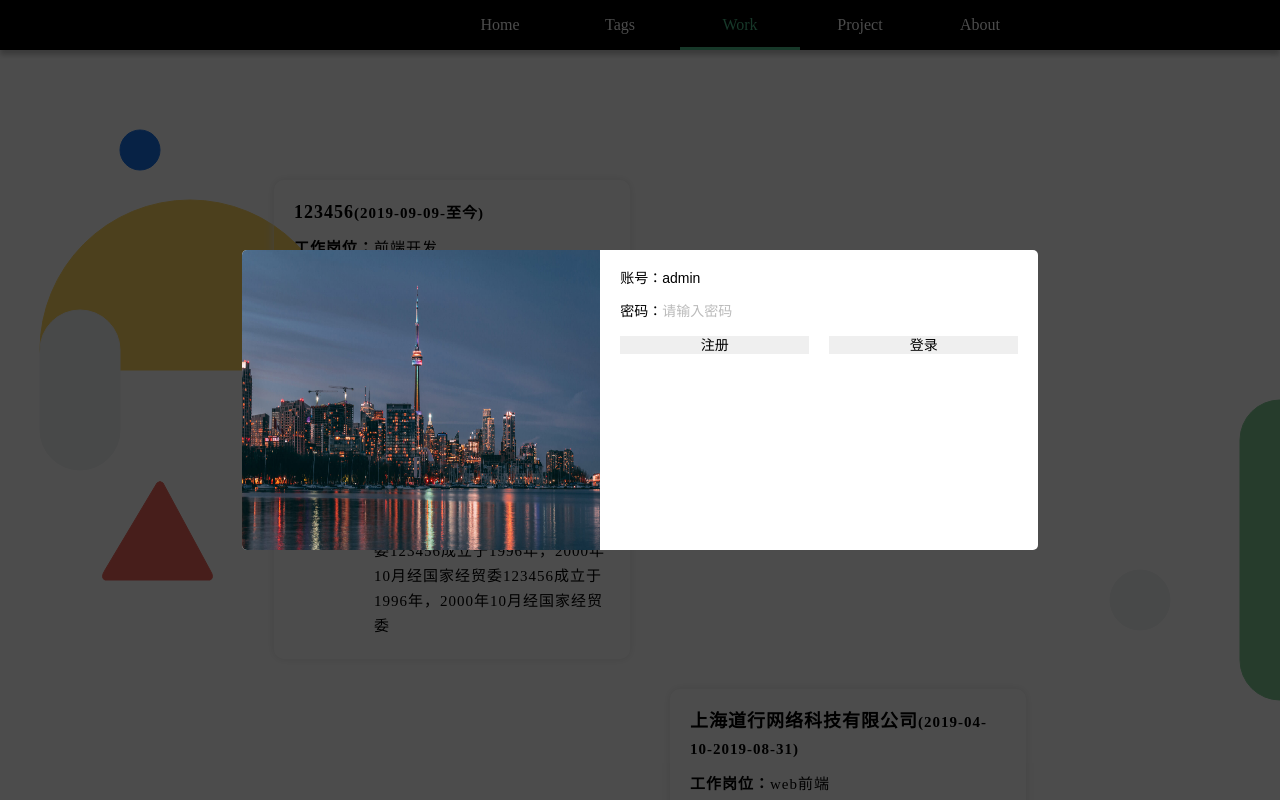
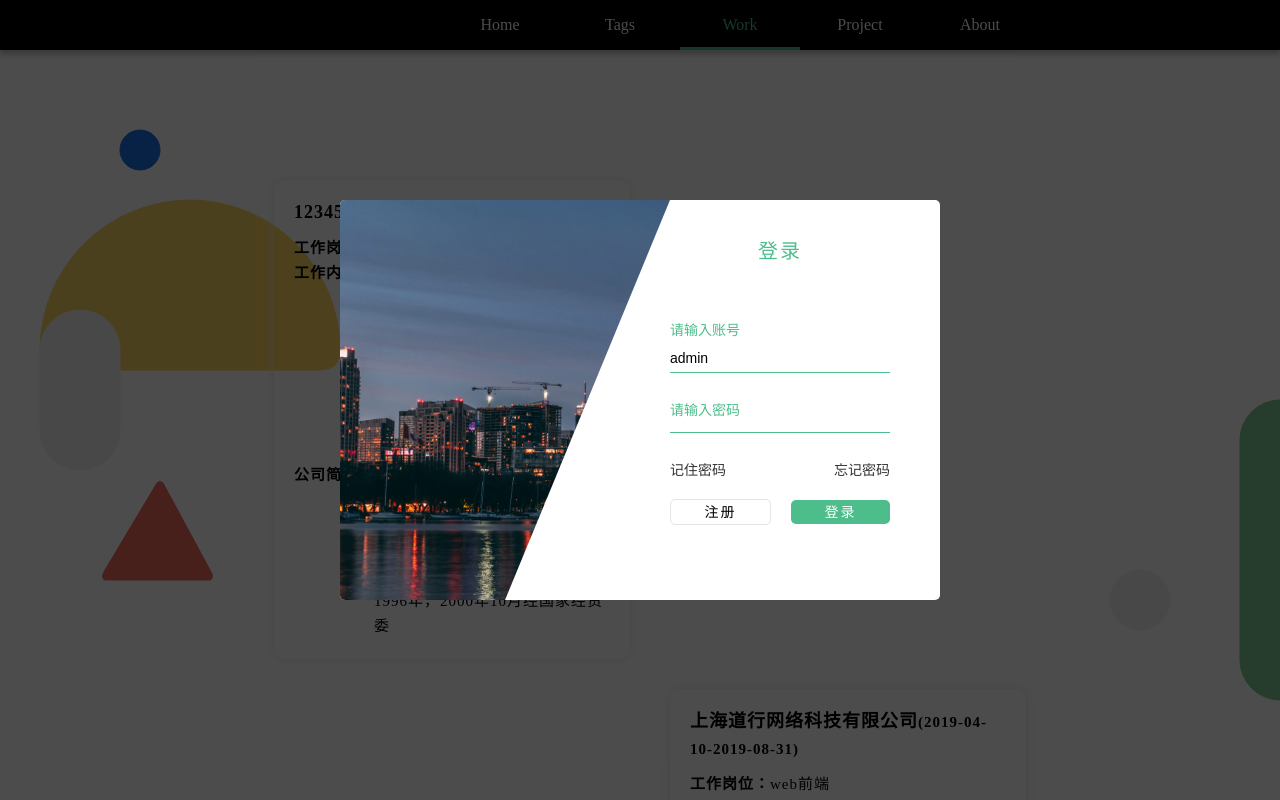
Before and after one commit to yxrRecord/set_sail, a Vue app: page /blog/work in a window 1280 px wide. Built offline with nearby package versions, Linux system fonts and the light colour scheme; a small style sheet from the web is missing; a web font is replaced by a local one.

Commit message:
feat: login

```diff
--- a/src/assets/style/common.scss
+++ b/src/assets/style/common.scss
@@ -1,6 +1,6 @@
 @font-face {
   font-family: "qianduKaiTI";
-  src: url('../font/qianduKaiTi.ttf');
+  src: url("../font/qianduKaiTi.ttf");
 }
 
 * {
@@ -42,7 +42,7 @@ body {
   /* 滑块 */
   width: 0px;
   border-radius: 5px;
-  background: #CBCBCB;
+  background: #cbcbcb;
 }
 
 ::-webkit-scrollbar-thumb:hover {
@@ -76,7 +76,7 @@ body {
 }
 
 input:focus {
-  outline: none
+  outline: none;
 }
 
 .underline {
@@ -89,53 +89,58 @@ input:focus {
 }
 
 .backgroundLight {
-  background-color: #BFBFBF !important;
+  background-color: #bfbfbf !important;
 
-  &:hover, &:focus {
-    background-color: #BFBFBF;
+  &:hover,
+  &:focus {
+    background-color: #bfbfbf;
   }
 }
 
 .backgroundOrange {
-  background-color: #FFB03F;
+  background-color: #ffb03f;
 
-  &:hover, &:focus {
-    background-color: #FFB03F;
+  &:hover,
+  &:focus {
+    background-color: #ffb03f;
   }
 }
 
 .backgroundRed {
-  background-color: #FF4C4C;
+  background-color: #ff4c4c;
 
-  &:hover, &:focus {
-    background-color: #FF4C4C;
+  &:hover,
+  &:focus {
+    background-color: #ff4c4c;
   }
 }
 
 .backgroundBlue {
-  background-color: #15A7E6;
+  background-color: #15a7e6;
 
-  &:hover, &:focus {
-    background-color: #15A7E6;
+  &:hover,
+  &:focus {
+    background-color: #15a7e6;
   }
 }
 
 .backgroundGreen {
-  background-color: #63B632;
+  background-color: #63b632;
 
-  &:hover, &:focus {
-    background-color: #63B632;
+  &:hover,
+  &:focus {
+    background-color: #63b632;
   }
 }
 
 .backgroundPurple {
-  background-color: #9D96F6;
+  background-color: #9d96f6;
 
-  &:hover, &:focus {
-    background-color: #9D96F6;
+  &:hover,
+  &:focus {
+    background-color: #9d96f6;
   }
 }
-
 
 //全局序列号样式
 .serialNum {
@@ -148,7 +153,7 @@ input:focus {
   text-align: center;
   border-radius: 60%;
   color: #fff;
-  background-color: $color-primary;
+  background-color: $primary-color;
 }
 
 //全局局部圆按钮->form
@@ -209,16 +214,15 @@ input:focus {
 }
 
 .pointer {
-  cursor: pointer
+  cursor: pointer;
 }
 
 .hover-blue {
   &:hover {
-    color: $color-primary !important;
+    color: $primary-color !important;
     text-decoration: underline;
     cursor: pointer;
   }
-
 }
 
 // 中划线
@@ -283,7 +287,6 @@ input:focus {
   opacity: 0;
   animation: landIn .5s ease-out both; */
 }
-
 
 @keyframes landIn2 {
   to {
--- /dev/null
+++ b/src/assets/style/mixin.scss
@@ -0,0 +1,5 @@
+@mixin flex($horizontal: flex-start, $vertical: center) {
+  display: flex;
+  justify-content: $horizontal;
+  align-items: $vertical;
+}
--- a/src/components/common/Layout.vue
+++ b/src/components/common/Layout.vue
@@ -131,7 +131,7 @@ const scrollToTop = (position: number) => {
     font-size: 30px;
     text-align: center;
     background: #fff;
-    color: $color-primary;
+    color: $primary-color;
     box-shadow: 0 0 10px #ccc;
   }
 }
--- a/src/components/others/Login.vue
+++ b/src/components/others/Login.vue
@@ -5,22 +5,54 @@
     :showModal="true"
     closeOnClickModal
   >
-    <div class="login-container">
-      <div class="login-left">
-        <img :src="loginBg" alt="login-bg" />
-      </div>
+    <div class="login-container" :class="loginModel">
+      <div class="login-left"></div>
       <div class="login-right">
+        <h1 class="login-title">{{ loginTitle[loginModel] }}</h1>
         <div class="login-form-item username">
-          <label for="name">账号：</label>
-          <input type="text" v-model="info.name" placeholder="请输入账号" />
+          <input type="text" v-model="info.name" required />
+          <label for="name">请输入账号</label>
+          <div class="user-list">
+            <div class="user-item" v-for="item in 5" :key="item">
+              {{ item }}
+            </div>
+          </div>
         </div>
         <div class="login-form-item password">
-          <label for="password">密码：</label>
-          <input type="text" v-model="info.password" placeholder="请输入密码" />
+          <input type="text" v-model="info.password" required />
+          <label for="password">请输入密码</label>
         </div>
+
+        <div class="login-form-item password" v-if="loginModel === 'retrieve'">
+          <input type="text" v-model="info.passwordTwo" required />
+          <label for="password">请在次输入密码</label>
+        </div>
+
         <div class="login-btn-box">
-          <button class="regest button">注册</button>
-          <button class="login-bnt button" @click="login">登录</button>
+          <div class="remember" v-if="loginModel === 'login'">
+            <span>记住密码</span>
+            <span @click="transFormModel('retrieve')">忘记密码</span>
+          </div>
+          <div class="login-register" v-if="loginModel === 'login'">
+            <button class="register button" @click="transFormModel('register')">
+              注册
+            </button>
+            <button class="login-btn button" @click="login">登录</button>
+          </div>
+
+          <div class="login-register" v-if="loginModel === 'register'">
+            <button class="register button" @click="register">注册</button>
+            <button class="login-btn button" @click="transFormModel('login')">
+              登录
+            </button>
+          </div>
+
+          <div class="login-register" v-if="loginModel === 'retrieve'">
+            <button class="register button" @click="retrieve">修改密码</button>
+            <button class="login-btn button" @click="transFormModel('login')">
+              登录
+            </button>
+          </div>
         </div>
       </div>
     </div>
@@ -28,9 +60,15 @@
 </template>
 
 <script lang="ts" setup>
-import { onMounted, reactive, defineProps, computed, defineEmits } from "vue";
+import {
+  onMounted,
+  ref,
+  reactive,
+  defineProps,
+  computed,
+  defineEmits,
+} from "vue";
 import Overlay from "./Overlay.vue";
-import loginBg from "@assets/images/banner1.jpg";
 import { loginApi } from "@api/modules/user";
 
 const props = defineProps({
@@ -50,15 +88,26 @@ const showOverlay = computed({
   },
 });
 
+type loginModelType = "login" | "register" | "retrieve";
+
+let loginModel = ref<loginModelType>("login");
+const loginTitle = reactive({
+  login: "登录",
+  register: "注册",
+  retrieve: "忘记密码",
+});
+
 const info = reactive({
   name: "admin",
   password: "",
+  passwordTwo: "",
 });
+
 /**
  * 登录
  */
 const login = () => {
-  console.log("login", info);
+  loginModel.value = "login";
   loginApi(info).then((res: any) => {
     if (res.code === 200) {
       console.log(res.data, "登录成功");
@@ -66,63 +115,233 @@ const login = () => {
     }
   });
 };
+
+/**
+ * 转换模式
+ */
+const transFormModel = (model: loginModelType) => {
+  loginModel.value = model;
+};
 </script>
 
 <style lang="scss" type="text/scss" scoped>
 .login-container {
   background: #fff;
-  height: 300px;
+  height: 400px;
+  width: 600px;
   border-radius: 5px;
   overflow: hidden;
   display: flex;
+  transition: all 3s;
+  position: relative;
 
   .login-left {
-    width: 45%;
+    position: absolute;
+    left: 0;
+    right: 0;
+    width: 55%;
     height: 100%;
-
-    img {
-      width: 100%;
-      height: 100%;
-    }
+    background-image: url("@assets/images/banner1.jpg");
+    background-size: cover;
   }
 
   .login-right {
-    width: 55%;
     height: 100%;
     padding: 20px;
+    padding-right: 50px;
+    position: absolute;
+    right: 0;
+    width: 45%;
+
+    .login-title {
+      color: $primary-color;
+      font-size: 20px;
+      letter-spacing: 2px;
+      text-align: center;
+      margin-bottom: 80px;
+      margin-top: 20px;
+    }
   }
 
   // 表单
   .login-form-item {
-    margin-bottom: 16px;
-
+    margin-bottom: 30px;
+    position: relative;
     input {
       background: none;
       outline: none;
       border: none;
       font-size: 14px;
-
+      border-bottom: 1px solid $primary-color;
+      line-height: 30px;
+      height: 30px;
+      width: 100%;
       &::placeholder {
         color: #bbb;
       }
+      &:focus {
+        & ~ label {
+          top: -20px;
+          left: 0;
+        }
+      }
+      &:valid {
+        & ~ label {
+          top: -20px;
+          left: 0;
+        }
+      }
+    }
+    label {
+      position: absolute;
+      top: 0;
+      left: 0;
+      color: $primary-color;
+      transition: all 0.3s;
+      pointer-events: none;
+    }
+  }
+
+  .user-list {
+    display: none;
+    padding: 0 10px;
+    transition: all 0.3s;
+    .user-item {
+      padding: 10px 0;
+      border-bottom: 1px solid #e5e5e5;
+      &:last-of-type {
+        border-bottom: none;
+      }
+    }
+  }
+  .username input:focus {
+    & ~ .user-list {
+      display: block;
+      height: 200px;
+      background: #fff;
+      border: 1px solid #e5e5e5;
     }
   }
 
   // 按钮
   .login-btn-box {
-    display: flex;
-    justify-content: space-between;
-    align-items: center;
-
+    .login-register,
+    .remember {
+      @include flex(space-between, center);
+    }
+    .remember {
+      margin-bottom: 20px;
+      span {
+        color: $color-gray3;
+        cursor: pointer;
+        &:hover {
+          color: $primary-color;
+        }
+      }
+    }
     .button {
       flex: 1;
       text-align: center;
       border: none;
-
+      padding: 4px 10px;
+      border-radius: 5px;
+      letter-spacing: 2px;
+      font-size: 14px;
+      cursor: pointer;
       &:last-child {
         margin-left: 20px;
       }
     }
+    .login-btn {
+      background-color: $primary-color;
+      color: #fff;
+    }
+
+    .register {
+      border: 1px solid #e5e5e5;
+      background-color: #fff;
+      transition: all 0.1s;
+      &:hover {
+        border-color: $primary-color;
+        color: $primary-color;
+      }
+    }
+  }
+}
+
+@keyframes bgAnm {
+  0% {
+    clip-path: polygon(0px 0px, 0% 100%, 50% 100%, 100% 0px);
+    width: 55%;
+  }
+  50% {
+    clip-path: polygon(0px 0px, 0% 100%, 100% 100%, 100% 0%);
+    width: 100%;
+  }
+  100% {
+    clip-path: polygon(0px 0px, 50% 100%, 100% 100%, 100% 0%);
+    width: 55%;
+    left: 45%;
+  }
+}
+
+@keyframes loginBgAnm {
+  0% {
+    clip-path: polygon(0px 0px, 50% 100%, 100% 100%, 100% 0%);
+    width: 55%;
+    left: 45%;
+  }
+  50% {
+    clip-path: polygon(0px 0px, 0% 100%, 100% 100%, 100% 0%);
+    width: 100%;
+  }
+  100% {
+    clip-path: polygon(0px 0px, 0% 100%, 50% 100%, 100% 0px);
+    width: 55%;
+    left: 0%;
+  }
+}
+
+@keyframes formAnm {
+  0% {
+    right: 0;
+  }
+  100% {
+    right: 55%;
+  }
+}
+
+@keyframes loginFormAnm {
+  0% {
+    right: 55%;
+  }
+  100% {
+    right: 0;
+  }
+}
+
+.login {
+  flex-direction: row;
+  .login-left {
+    animation: loginBgAnm 1s ease forwards;
+  }
+  .login-right {
+    animation: loginFormAnm 1s ease forwards;
+    padding-right: 50px;
+    padding-left: 0;
+  }
+}
+
+.register,
+.retrieve {
+  flex-direction: row-reverse;
+  .login-left {
+    animation: bgAnm 1s ease forwards;
+  }
+  .login-right {
+    animation: formAnm 1s ease forwards;
+    padding-left: 50px;
+    padding-right: 0;
   }
 }
 </style>
--- a/src/pages/work/index.vue
+++ b/src/pages/work/index.vue
@@ -128,10 +128,10 @@ const workList = ref([
   }
 
   .hover-shadow {
-    box-shadow: 0 0 10px $color-shadow;
+    box-shadow: 0 0 10px $shadow-color;
     transition: all 0.3s;
     &:hover {
-      box-shadow: 0 0 15px $color-hover-shadow;
+      box-shadow: 0 0 15px $shadow-hover-color;
     }
   }
 
@@ -147,7 +147,7 @@ const workList = ref([
       .title {
         transition: all 0.3s;
         &:hover {
-          color: $color-primary;
+          color: $primary-color;
           cursor: pointer;
         }
       }
--- a/vite.config.ts
+++ b/vite.config.ts
@@ -95,7 +95,7 @@ export default ({ command, mode }: ConfigEnv) => {
         "@api": resolve(__dirname, "src/api"),
         // ...alias
       },
-      extensions: [".mjs", ".js", ".ts", ".jsx", ".tsx", ".json", ".vue"], // 忽略扩展名
+      extensions: [".mjs", ".js", ".ts", ".jsx", ".tsx", ".json"], // 忽略扩展名
     },
     css: {
       // css预处理器
```
Also changed, not shown: src/assets/style/theme.scss (+13 -13 lines), src/components/others/header.vue (+6 -6 lines), src/pages/about/index.scss (+4 -3 lines), src/pages/home/index.scss (+5 -5 lines), tsconfig.json (+13 -1 lines).
